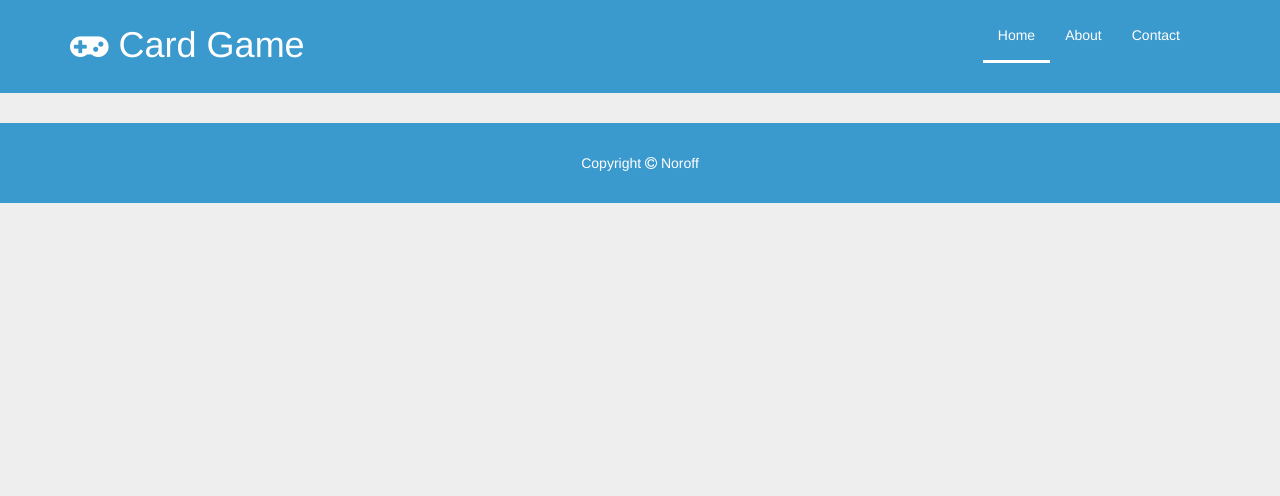
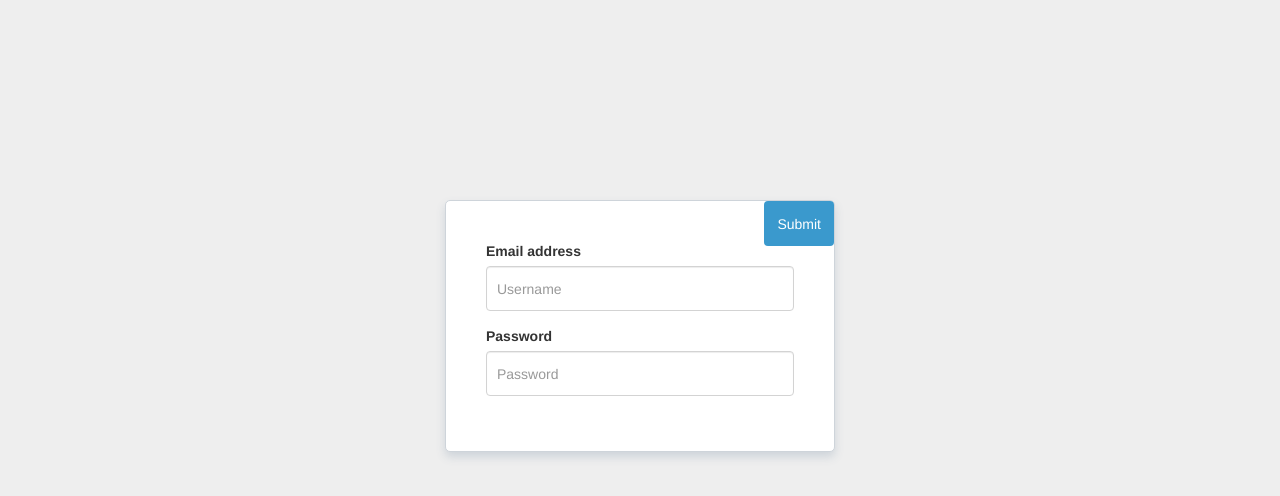
Before and after one commit to danieltalhaug/Noroff-FinalCA, a Vue app: page /About in a window 1280 px wide. Shown: the top 496 px of the page. Built offline with nearby package versions, Linux system fonts and the light colour scheme.

Commit message:
Fixed broken login box after downgrading to bootstrap 3

```diff
--- a/package.json
+++ b/package.json
@@ -8,7 +8,8 @@
     "lint": "vue-cli-service lint"
   },
   "dependencies": {
-    "vue": "^2.6.6"
+    "vue": "^2.6.6",
+    "vue-router": "^3.0.2"
   },
   "devDependencies": {
     "@vue/cli-plugin-babel": "^3.5.0",
--- a/src/App.vue
+++ b/src/App.vue
@@ -1,6 +1,6 @@
 <template>
   <div id="app">
-    <HomePage />
+    <LoginPage />
   </div>
 </template>
 
--- a/src/components/About.vue
+++ b/src/components/AboutPage.vue
@@ -32,6 +32,7 @@
 
 <script>
 export default {
+    name: 'AboutPage',
     methods: {
         // Currently does not work
         collapseElement: function() {
--- a/src/components/Contact.vue
+++ b/src/components/ContactPage.vue
@@ -38,7 +38,7 @@
 <script>
 
 export default {
-
+    name: 'ContactPage'
 }
 </script>
 
--- a/src/components/Footer.vue
+++ b/src/components/FooterComponent.vue
@@ -6,7 +6,7 @@
 
 <script>
 export default {
-
+    name: 'FooterComponent'
 }
 </script>
 <style lang="scss">
--- a/src/components/Header.vue
+++ b/src/components/HeaderComponent.vue
@@ -26,7 +26,7 @@
 </template>
 <script>
 export default {
-
+    name: 'HeaderComponent'
 }
 </script>
 
--- a/src/components/HelloWorld.vue
+++ /dev/null
@@ -1,58 +0,0 @@
-<template>
-  <div class="hello">
-    <h1>{{ msg }}</h1>
-    <p>
-      For a guide and recipes on how to configure / customize this project,<br>
-      check out the
-      <a href="https://cli.vuejs.org" target="_blank" rel="noopener">vue-cli documentation</a>.
-    </p>
-    <h3>Installed CLI Plugins</h3>
-    <ul>
-      <li><a href="https://github.com/vuejs/vue-cli/tree/dev/packages/%40vue/cli-plugin-babel" target="_blank" rel="noopener">babel</a></li>
-      <li><a href="https://github.com/vuejs/vue-cli/tree/dev/packages/%40vue/cli-plugin-eslint" target="_blank" rel="noopener">eslint</a></li>
-    </ul>
-    <h3>Essential Links</h3>
-    <ul>
-      <li><a href="https://vuejs.org" target="_blank" rel="noopener">Core Docs</a></li>
-      <li><a href="https://forum.vuejs.org" target="_blank" rel="noopener">Forum</a></li>
-      <li><a href="https://chat.vuejs.org" target="_blank" rel="noopener">Community Chat</a></li>
-      <li><a href="https://twitter.com/vuejs" target="_blank" rel="noopener">Twitter</a></li>
-      <li><a href="https://news.vuejs.org" target="_blank" rel="noopener">News</a></li>
-    </ul>
-    <h3>Ecosystem</h3>
-    <ul>
-      <li><a href="https://router.vuejs.org" target="_blank" rel="noopener">vue-router</a></li>
-      <li><a href="https://vuex.vuejs.org" target="_blank" rel="noopener">vuex</a></li>
-      <li><a href="https://github.com/vuejs/vue-devtools#vue-devtools" target="_blank" rel="noopener">vue-devtools</a></li>
-      <li><a href="https://vue-loader.vuejs.org" target="_blank" rel="noopener">vue-loader</a></li>
-      <li><a href="https://github.com/vuejs/awesome-vue" target="_blank" rel="noopener">awesome-vue</a></li>
-    </ul>
-  </div>
-</template>
-
-<script>
-export default {
-  name: 'HelloWorld',
-  props: {
-    msg: String
-  }
-}
-</script>
-
-<!-- Add "scoped" attribute to limit CSS to this component only -->
-<style scoped>
-h3 {
-  margin: 40px 0 0;
-}
-ul {
-  list-style-type: none;
-  padding: 0;
-}
-li {
-  display: inline-block;
-  margin: 0 10px;
-}
-a {
-  color: #42b983;
-}
-</style>
--- a/src/components/HomePage.vue
+++ b/src/components/HomePage.vue
@@ -7,12 +7,13 @@
 </template>
 
 <script>
-import Footer from './Footer.vue'
-import Header from './Header.vue'
-import About from './About.vue'
-import Contact from './Contact.vue'
+import Footer from './FooterComponent.vue'
+import Header from './HeaderComponent.vue'
+import About from './AboutPage.vue'
+import Contact from './ContactPage.vue'
 
 export default {
+    name: 'HomePage',
     components: {
         Header,
         Footer,
--- a/src/components/LoginPage.vue
+++ b/src/components/LoginPage.vue
@@ -2,29 +2,26 @@
   <div class="container-fluid">
     <div class="container">
       <div class="row row-height">
-        <div class="col"></div><!-- Fake column -->
-        <div class="col login-box">
+        <div class="col-md-4"></div><!-- Empty -->
+          <div class="col-md-4 login-box">
             <form>
-          <h3>{{message}}</h3>
               <div class="form-group">
-            <label >Username</label>
+                <label>Email address</label>
                 <input type="text" class="form-control" placeholder="Username" v-model="username" v-bind:class="{ 'error-border': inputUsernameError }">
-            <span class="error" v-if="showUsernameError">Please enter a correct username</span><!-- Error text -->
+                <span class="error" v-if="showUsernameError">Please enter a correct username</span>
               </div>
               <div class="form-group">
                 <label>Password</label>
                 <input type="text" class="form-control" placeholder="Password" v-model="password" v-bind:class="{ 'error-border': inputPasswordError }">
-            <span class="error" v-if="showPasswordError">Please enter a correct Password</span><!-- Error text -->
+                <span class="error" v-if="showPasswordError">Please enter a correct Password</span>
               </div>
-          <div class="form-check">
-          </div>
-          <button type="button" v-on:click="login" class="btn btn-primary float-right">Submit</button>
-        </form><!-- Form end -->
-        </div><!-- Login column end -->
-        <div class="col"></div><!-- Fake column -->
-      </div><!-- Row end -->
-    </div><!-- Container end -->
-  </div><!-- Fluid-container end -->
+              <button type="button" class="btn" v-on:click="login">Submit</button>
+            </form> <!-- Form -->
+          </div> <!-- Login box -->
+        <div class="col-md-4"></div><!-- Empty -->
+      </div> <!-- row -->
+    </div> <!-- Cotnainer -->
+  </div><!-- Container fluid -->
 </template>
 
 <script>
@@ -46,7 +43,7 @@
       inputPasswordError: false
     },
     methods: {
-      login: function(e) {
+      login: function() {
         if(this.username !== localStorage.getItem("username") || this.password !== localStorage.getItem("password")) {
           if(this.username !== localStorage.getItem("username")){
             this.message = 'Please enter correct login details';
```
Also changed, not shown: src/main.js (+25 -0 lines), 1 other file (tests, documents, lock files or other folders). Lines whose indentation alone changed are shown as unchanged.
